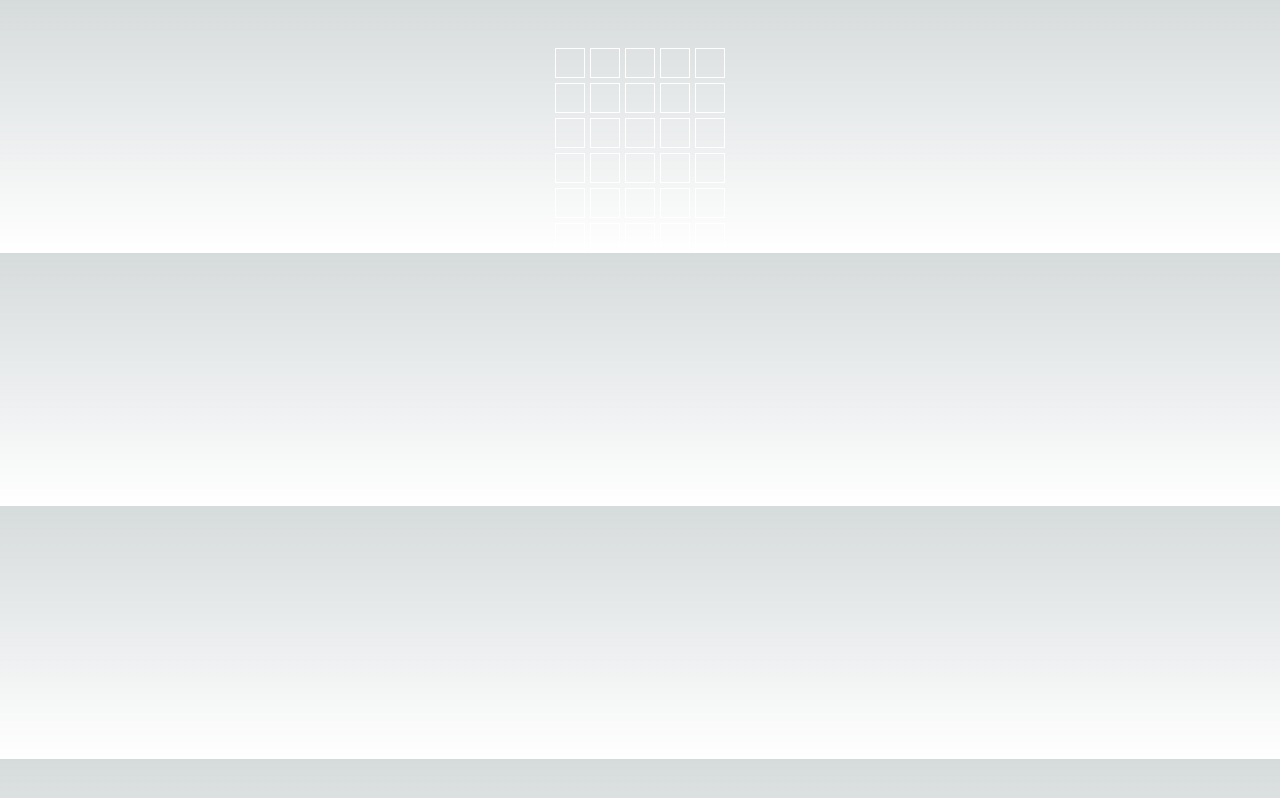
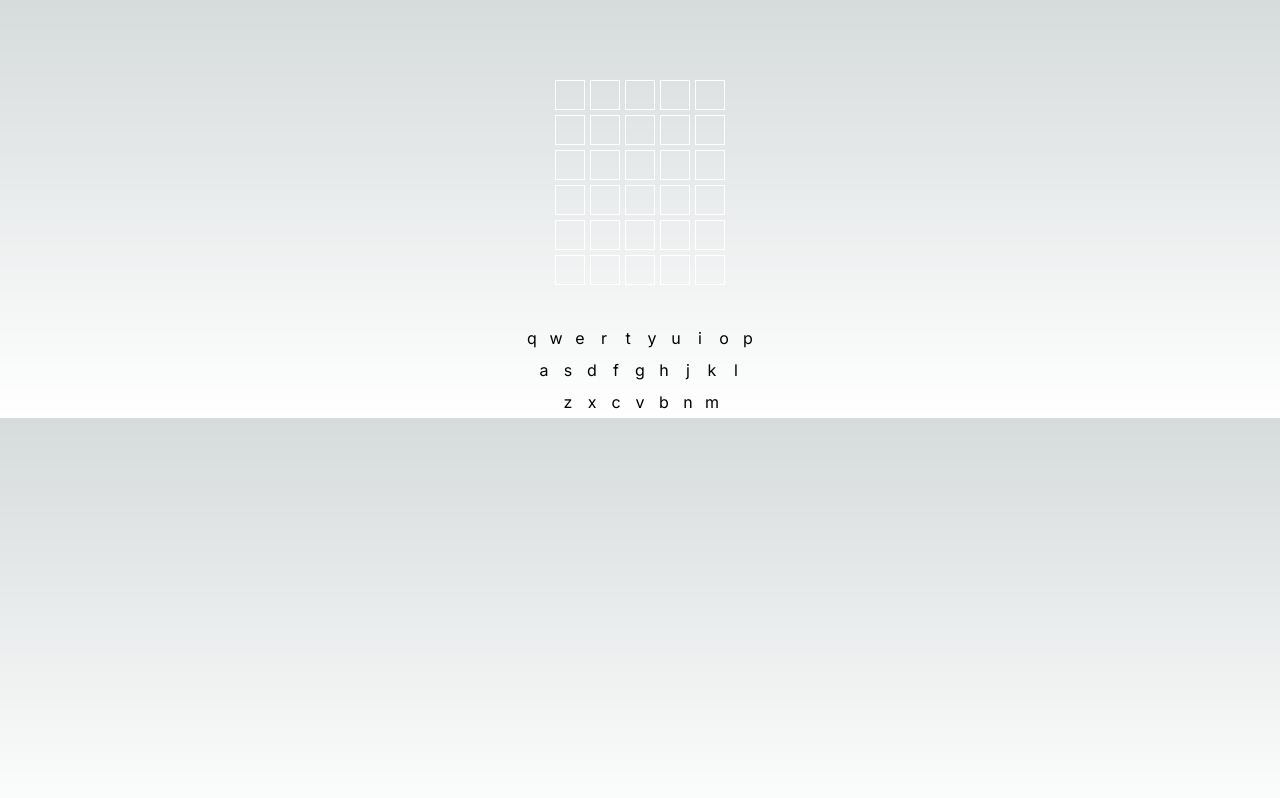
Before and after one commit to rufusbiggs/wordle, a Next.js app: page / in a window 1280 px wide. Built offline with nearby package versions, Linux system fonts and the light colour scheme; data requests are answered from the project's data file.

Commit message:
keyboard added, colors working

```diff
--- /dev/null
+++ b/app/components/Keyboard.tsx
@@ -0,0 +1,45 @@
+import React from 'react'
+import styles from "./../page.module.css";
+
+const Keyboard = ({keyboardColors} : {keyboardColors: string[]}) => {
+
+    const topRow = [];
+    const middleRow = [];
+    const bottomRow = [];
+
+    const topRowChar = 'qwertyuiop'.split('');
+    const middleRowChar = 'asdfghjkl'.split('');
+    const bottomRowChar = 'zxcvbnm'.split('');
+
+    for (let i = 0; i < 26; i++) {
+        const buttonStyle = {
+            backgroundColor: keyboardColors[i]
+        }
+
+        if (i < 10) {
+            topRow.push(<div className={styles.button} style={buttonStyle} key={i}>{topRowChar[i]}</div>)
+        }
+        else if (i < 19) {
+            middleRow.push(<div className={styles.button} style={buttonStyle} key={i}>{middleRowChar[i-10]}</div>)
+        }
+        else {
+            bottomRow.push(<div className={styles.button} style={buttonStyle} key={i}>{bottomRowChar[i-19]}</div>)
+        }
+    }
+
+  return (
+        <ul className={styles.keyboard}>
+            <li className={styles.keyboardRow}>
+                {topRow}
+            </li>
+            <li className={styles.keyboardRow}>
+                {middleRow}
+            </li>
+            <li className={styles.keyboardRow}>
+                {bottomRow}
+            </li>
+        </ul>
+  )
+}
+
+export default Keyboard
--- a/app/components/WordRow.tsx
+++ b/app/components/WordRow.tsx
@@ -8,8 +8,8 @@
     const tiles = [];
 
     for (let i = 0; i < 5; i++) {
-        const char = guessText[i];
-        const color = guessColor[i];
+        const char = guessText[i]
+        const color = guessColor[i]
 
         const tileStyle = {
           backgroundColor: color
--- a/app/page.module.css
+++ b/app/page.module.css
@@ -3,7 +3,7 @@
   flex-direction: column;
   justify-content: space-between;
   align-items: center;
-  padding-top: 3rem;
+  padding-top: 5rem;
   gap: 5px;
 }
 
@@ -22,3 +22,23 @@
   display: flex;
   gap: 5px;
 }
+
+.keyboard {
+  padding-top: 2rem;
+}
+
+.keyboardRow {
+  display: flex;
+  align-items: center;
+  justify-content: center;
+}
+
+.button {
+  width: 20px;
+  height: 28px;
+  border-radius: 2px;
+  display: flex;
+  align-items: center;
+  justify-content: center;
+  margin: 2px;
+}
--- a/app/page.tsx
+++ b/app/page.tsx
@@ -2,12 +2,13 @@
 import { useEffect, useState } from "react";
 import WordRow from "./components/WordRow";
 import styles from "./page.module.css";
+import Keyboard from "./components/Keyboard";
 
 /** MAYBE I COULD ADD A COOL THING WHICH GIVES YOU AN AI HINT!
  *
- *
- * Remember to spin up mock API!!!!!
- *
+ * Instructions:
+ * * Spin up mock API - npm run mock-api
+ * * Run app - npm run dev
  *
 */
 
@@ -23,39 +24,65 @@
   const [solution, setSolution] = useState('');
   const [guesses, setGuesses] = useState(Array(6).fill(''));
   const [guessColors, setGuessColors] = useState(Array(6).fill(Array(5).fill('transparent')));
+  const [charColors, setCharColors] = useState(Array(26).fill('transparent'));
   const [currentGuess, setCurrentGuess] = useState('');
 
-  const checkGuess = (guess: string, solution: string): string[] => {
-    const guessColors: string[] = Array(5).fill('grey');
+  const checkRowColors = (guess: string, solution: string): string[] => {
+    const guessColorsRow: string[] = Array(5).fill('grey');
     for (let i = 0; i < 5; i++) {
         if (guess[i] == solution[i]) {
-            guessColors[i] = 'green';
+          guessColorsRow[i] = 'green';
         }
     }
     for (let i = 0; i < 5; i++) {
-        if (guessColors[i] !== 'green') {
+        if (guessColorsRow[i] !== 'green') {
             for (let j = 0; j < 5; j++) {
                 if (guess[i] == solution[j]) {
-                    guessColors[i] = 'orange';
+                  guessColorsRow[i] = 'orange';
                     break;
                 }
             }
         }
     }
 
-    return guessColors;
+    return guessColorsRow;
+  }
+
+  const checkKeyboardColors = (guess: string, solution: string, letterColors: string[]): string[] => {
+    const updatedLetterColors = letterColors;
+    const alphabet = 'qwertyuiopasdfghjklzxcvbnm'.toUpperCase().split('');
+    for (let i = 0; i < 5; i++) {
+      const letter = guess[i];
+      const letterIndex = alphabet.findIndex(char => char == letter);
+      if (letter == solution[i]) {
+        updatedLetterColors[letterIndex] = 'green';
+      }
+      else if (letter !== solution[i]) {
+        for (let j = 0; j < 5; j++) {
+          if (letter == solution[j]) {
+            updatedLetterColors[letterIndex] = 'orange';
+            break;
+          }
+        }
+        updatedLetterColors[letterIndex] = 'grey';
+      }
+    }
+
+    return updatedLetterColors;
   }
 
 
-  const updateGuesses = (guess: string, solution: string) => {
+  const updateGuesses = (guess: string, solution: string, charColors: string[]) => {
     const nextGuessIndex = guesses.findIndex(i => i === '');
     if (nextGuessIndex !== -1) {
       const guessesArray = [...guesses];
       guessesArray[nextGuessIndex] = guess.toUpperCase();
       setGuesses(guessesArray);
       const guessColorsArray = [...guessColors];
-      guessColorsArray[nextGuessIndex] = checkGuess(guess.toUpperCase(), solution);
+      guessColorsArray[nextGuessIndex] = checkRowColors(guess.toUpperCase(), solution);
       setGuessColors(guessColorsArray);
+      const colorsArray = checkKeyboardColors(guess.toUpperCase(), solution, charColors)
+      setCharColors(colorsArray);
     } else {
       console.log(`No more guesses!`);
     }
@@ -86,7 +113,7 @@
         if (currentGuess.length !== 5) {
           return;
         }
-        updateGuesses(currentGuess, solution);
+        updateGuesses(currentGuess, solution, charColors);
         setCurrentGuess('');
       }
       else if (event.key === 'Backspace') {
@@ -101,7 +128,7 @@
     window.addEventListener('keydown', handleKeyPress);
 
     return () => window.removeEventListener('keydown', handleKeyPress);
-  }, [currentGuess, solution, guesses])
+  }, [currentGuess, solution, guesses, charColors])
 
   return (
     <main className={styles.main}>
@@ -115,6 +142,7 @@
           />
         )
       })}
+      <Keyboard keyboardColors = {charColors}/>
     </main>
   );
 }
```
